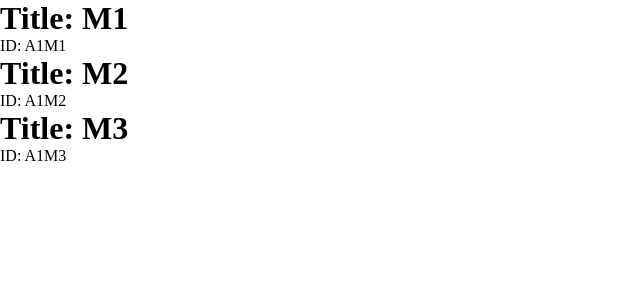
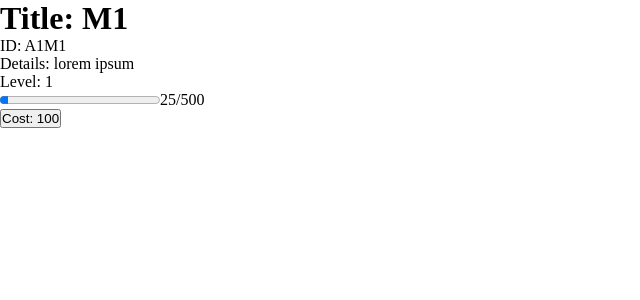
Before and after one commit to theGreatKyle1994/clickGame-FE, a React (Vite) app: page / in a window 1280 px wide. Shown: the top 300 px of the page, without its empty margins (0-640 px from the left). Built offline with nearby package versions, Linux system fonts and the light colour scheme.

Commit message:
update mission tile info

```diff
--- a/src/components/missions/MissionTile.tsx
+++ b/src/components/missions/MissionTile.tsx
@@ -7,6 +7,13 @@ const MissionTile = (props: MissionTileProps) => {
     <li>
       <h1>Title: {data.title}</h1>
       <p>ID: {data.gameID}</p>
+      <p>Details: {data.description}</p>
+      <p>Level: {data.level}</p>
+      <div>
+        <progress max={data.progressMax} value={data.progress} />
+        <span>{data.progress}</span>/<span>{data.progressMax}</span>
+      </div>
+      <button>Cost: {data.cost}</button>
     </li>
   );
 };
--- a/src/data/missions.json
+++ b/src/data/missions.json
@@ -2,16 +2,10 @@
   {
     "gameID": "A1M1",
     "title": "M1",
-    "cost": 100
-  },
-  {
-    "gameID": "A1M2",
-    "title": "M2",
-    "cost": 200
-  },
-  {
-    "gameID": "A1M3",
-    "title": "M3",
-    "cost": 300
+    "cost": 100,
+    "level": 1,
+    "description": "lorem ipsum",
+    "progress": 25,
+    "progressMax": 500
   }
 ]
--- a/src/vite-env.d.ts
+++ b/src/vite-env.d.ts
@@ -36,6 +36,10 @@ interface MissionData {
   gameID: string;
   title: string;
   cost: number;
+  level: number;
+  description: string;
+  progress: number;
+  progressMax: number;
 }
 
 interface MissionTileProps {
```
